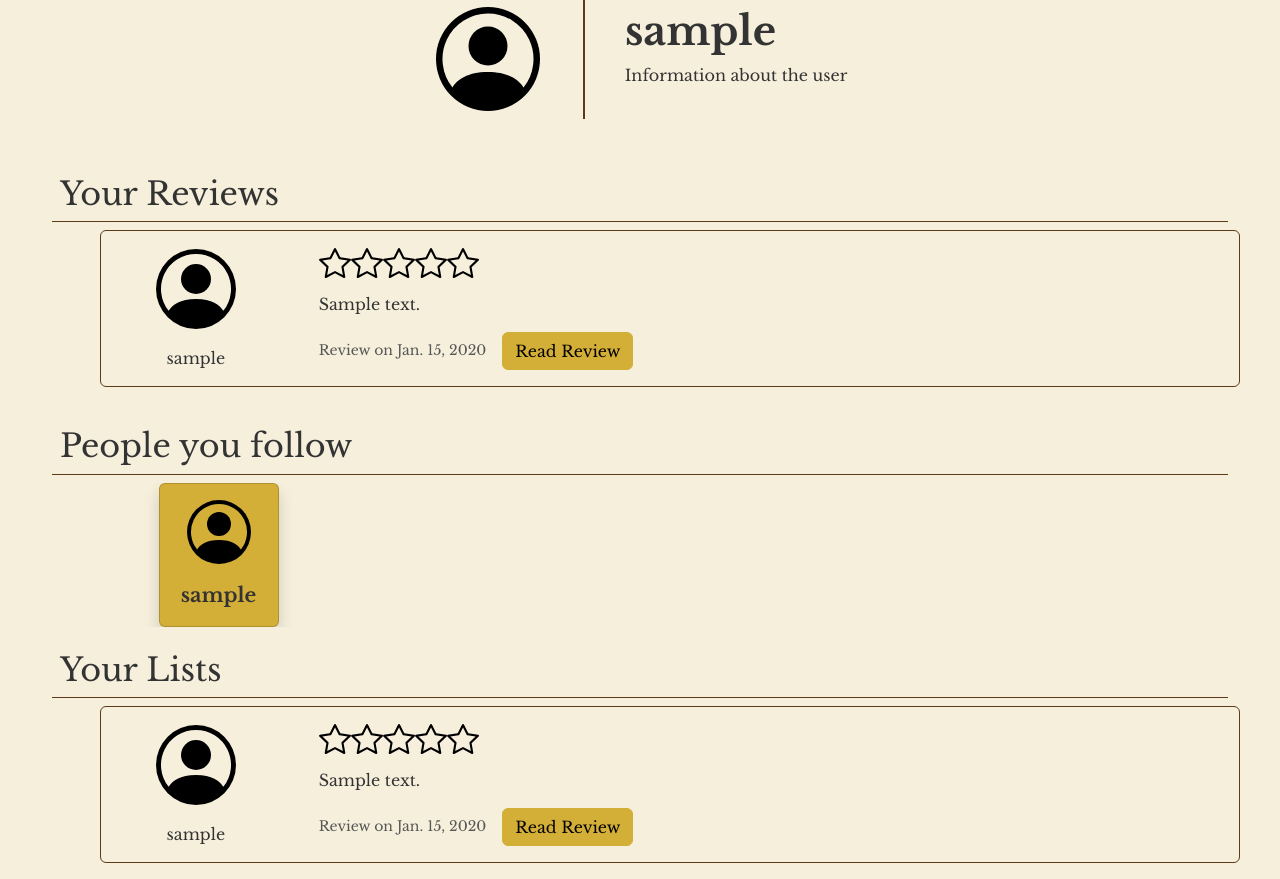
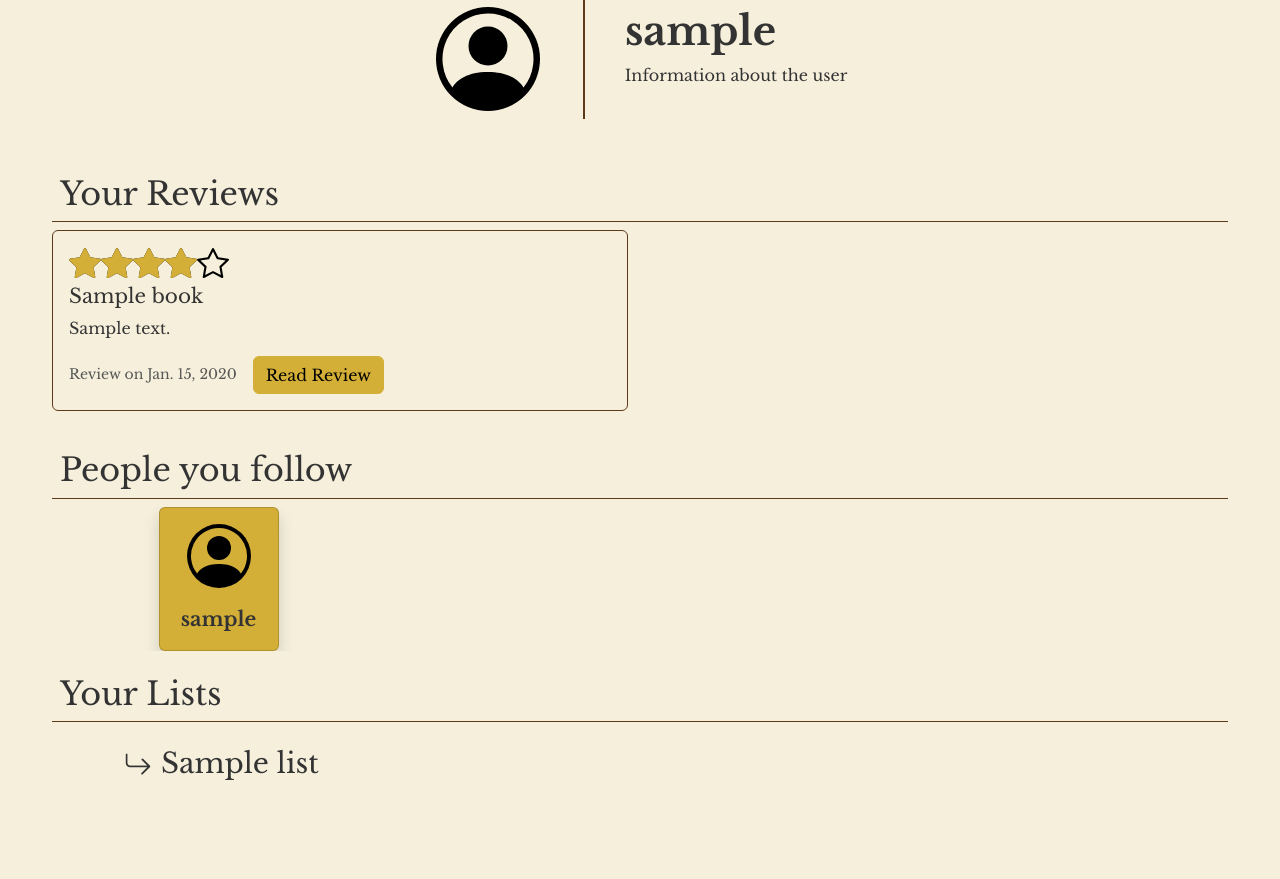
Before and after one commit to SinanErbezci/cs50w_final, a Django app: page /profile in a window 1280 px wide. Shown: the part 130-1009 px from the top of the page. After the commit the page ends 910 px from the top, so only its background shows below. Run offline with Django 5.2, Linux system fonts and the light colour scheme; a user stored in the database is signed in; tables that the repository leaves empty hold one stand-in row (values such as "Sample post"); some libraries are stand-ins or nearby versions.

Commit message:
close to finish

```diff
--- /dev/null
+++ b/bookclub/library/static/library/profile.js
@@ -0,0 +1,96 @@
+const starRatings = document.querySelectorAll('.rating-star i');
+const ratingInput = document.querySelector('.rating-star input');
+const submitBtn = document.getElementById('review-submit');
+const feedbackForm = document.querySelector('.form-feedback');
+const reviewForm = document.getElementById('review-form');
+
+// Modal review elements
+const readReviewBtns = document.querySelectorAll('#read-review');
+const reviewWriter = document.querySelector("#modal-username");
+const reviewText = document.querySelector("#reviewmodal-text");
+const reviewStar = document.querySelector("#modal-star");
+// Modal list element
+const listBtns = document.querySelectorAll("#list-button");
+const listName = document.querySelector("#listModalLabel");
+const listBody = document.querySelector("#list-content")
+var listBooks;
+
+
+document.addEventListener('DOMContentLoaded', () => {
+
+    // Star Rating
+    starRatings.forEach((item,index) => {
+        item.addEventListener('click', () => {
+            ratingInput.value = index + 1;
+            starRatings.forEach( i => {
+                i.classList.replace('bi-star-fill', 'bi-star')
+                i.classList.remove('active')
+            })
+            for( let i = 0; i < starRatings.length; i++) {
+                if (i <= index) {
+                    starRatings[i].classList.replace('bi-star', 'bi-star-fill');
+                    starRatings[i].classList.add('active')
+                }
+            }
+        })
+    });
+
+
+    readReviewBtns.forEach( (elem) => {
+        elem.addEventListener('click', (item) => {
+            reviewWriter.innerHTML = item.target.dataset.username;
+            reviewText.innerHTML = item.target.parentElement.previousElementSibling.innerHTML;
+            let rating = item.target.parentElement.previousElementSibling.previousElementSibling.querySelector(".star-inner").dataset.rating
+            ratingCheck(false, rating)
+        })
+    })
+
+    listBtns.forEach((elem) => {
+        elem.addEventListener('click', (item) => {
+            listName.innerHTML = item.target.innerHTML;
+            fillContent(item.target.parentElement.dataset.listid);
+        })
+    })
+
+    ratingCheck(true, null);
+
+});
+
+function ratingCheck(all, rate) {
+    if (all === true) {
+    let starsRatings = document.querySelectorAll('.star-inner');
+    starsRatings.forEach( (elem) => {
+        elem.style.width = `${Math.round(Number(elem.dataset.rating)*20)}%`
+    })}
+    else {
+        reviewStar.style.width = `${Math.round(Number(rate)*20)}%`;
+    }
+}
+
+function listContent(picSrc, bookId, bookName, authorId, authorName) {
+    return `
+    <div class="col d-flex align-items-strecth justify-content-center">
+<div class="card text-center mx-2 bg-primary shadow">
+<img class="card-img-top book-cover mx-auto" src="${picSrc}" alt="book cover">
+    <div class="d-flex card-body flex-column justify-content-end " style="max-width:200px;">
+        <div class="twoliner">
+            <a class="book-link fw-bolder fs-5 text-center" href="/browse/books/${bookId}">${bookName}</a>
+        </div>
+        <a href="/browse/authors/${authorId}" class="book-link text-center">${authorName}</a>
+    </div>
+</div>
+</div>
+    `
+}
+
+async function fillContent(listId){
+    const response = await fetch(`/listing?q=${listId}`)
+    const books = await response.json();
+    let content_begin = '<div class="row gx-2 gy-2 row-cols-1  row-cols-md-2 flex-nowrap">';
+    let contento = "";
+    for (const book of Object.values(books)) {
+        contento += listContent(book.pic_src, book.id, book.book_name, book.author_id, book.author_name)
+    }
+    let full_content = content_begin + contento + "</div>"
+    listBody.innerHTML = full_content;
+}
--- a/bookclub/library/templates/library/browse_book.html
+++ b/bookclub/library/templates/library/browse_book.html
@@ -19,7 +19,7 @@
                     {% if listed %}
                 <h2 class="book-title">{{book.title}}<button href="#" class="btn btn-primary ms-2" rel="popover" id="list-action" data-bs-toggle="popover" data-listid={{listid}}>Remove from List</button>
                     {% else %}
-                <h2 class="book-title">{{book.title}}<button href="#" class="btn btn-outline-primary ms-2" rel="popover" id="list-action" data-bs-toggle="popover" >Add your list</button></h2>
+                <h2 class="book-title">{{book.title}}<button href="#" class="btn btn-outline-primary ms-2" rel="popover" id="list-action" data-bs-toggle="popover" data-listid={{listid}}>Add your list</button></h2>
                     {% endif %}
                 {% else %}
                 <h2 class="book-title">{{book.title}}</h2>
--- a/bookclub/library/templates/library/profile.html
+++ b/bookclub/library/templates/library/profile.html
@@ -19,23 +19,18 @@
 
 <div class="container mt-5" style="max-width: 1200px;">
     <h2 class="ms border-bottom p-2">Your Reviews</h2>
+    <div class="row row-cols-2" >
     {% for review in reviews %}
-    <div class="row ms-5">
+        <div class="col">
         <div class="card mb-3 clickme border">
-            <div class="row flex-nowrap">
-            <div class="col-md-2 d-flex flex-column justify-content-center align-items-center ">
-                <img class="m-auto" src="{% static 'library/images/person.svg' %}" alt="profile" style="max-width:80px;">
-                <p class="mx-auto oneliner">{{review.user_id.username}}</p>
-            </div>
-            <div class="col-md-9">
+            <div class="col">
                 <div class="card-body">
                 <h5 class="card-title">
                     <div class="star-outer">
-                    <div class="star-inner" data-rating="{{review.rating}}"></div>
-                </div></h5>
+                    <div class="star-inner" data-rating="{{review.rating}}"></div></div>
+                    <a href="{% url 'book' review.book_id.id %}" class="ms-auto oneliner book-link">{{review.book_id.title}}</a></h5>
                 <p class="card-text twoliner">{{review.text}}</p>
                 <p class="card-text"><small class="text-muted">Review on {{review.date}}</small><button type="button" class="btn btn-primary ms-3" data-bs-toggle="modal" data-bs-target="#exampleModal" id="read-review" data-username="{{review.user_id.username}}">Read Review</button></p>
-                </div>
                 </div>
             </div>
             </div>
@@ -43,6 +38,7 @@
         {% empty %}
         <h5 class="text-center mt-3">No reviews yet.</h5>
         {% endfor %}
+    </div>
 </div>
 
 <div class="container mt-3" style="max-width: 1200px;">
@@ -69,31 +65,50 @@
 
 <div class="container mt-3" style="max-width: 1200px;">
     <h2 class="ms border-bottom p-2">Your Lists</h2>
-    {% for review in reviews %}
-    <div class="row ms-5">
-        <div class="card mb-3 clickme border">
-            <div class="row flex-nowrap">
-            <div class="col-md-2 d-flex flex-column justify-content-center align-items-center ">
-                <img class="m-auto" src="{% static 'library/images/person.svg' %}" alt="profile" style="max-width:80px;">
-                <p class="mx-auto oneliner">{{review.user_id.username}}</p>
+    <div class="row row-cols-4 ms-5 gx-5 gy-2 mt-3">
+    {% for list in lists %}
+        <div class="col">
+            <h3 class="" ><i class="bi bi-arrow-return-right"></i> <button class="btn p-0 m-o" data-bs-toggle="modal" data-bs-target="#listModal" data-listid="{{list.id}}" id="list-button" style="max-width: 180px;"><h3 class="oneliner">{{list.name}}</h3></button></h3>
         </div>
-            <div class="col-md-9">
-                <div class="card-body">
-                <h5 class="card-title">
+    {% empty %}
+    <h5 class="text-center mt-3">No lists yet.</h5>
+    {% endfor %}
+    </div>
+</div>
+<div class="modal fade" id="exampleModal" tabindex="-1" aria-labelledby="exampleModalLabel" aria-hidden="true">
+    <div class="modal-dialog modal-lg model-dialog-scrollable">
+      <div class="modal-content">
+        <div class="modal-header">
+            <img class="mx-3" src="{% static 'library/images/person.svg' %}" alt="profile" style="max-width:40px;">
+            <h3 class="modal-title fs-5" id="exampleModalLabel"><span id="modal-username"></span>'s Review</h3>
+          <button type="button" class="btn-close" data-bs-dismiss="modal" aria-label="Close"></button>
+        </div>
+        <div class="modal-body">
+            <div class="text-center mb-2">
             <div class="star-outer">
-                    <div class="star-inner" data-rating="{{review.rating}}"></div>
-                </div></h5>
-                <p class="card-text twoliner">{{review.text}}</p>
-                <p class="card-text"><small class="text-muted">Review on {{review.date}}</small><button type="button" class="btn btn-primary ms-3" data-bs-toggle="modal" data-bs-target="#exampleModal" id="read-review" data-username="{{review.user_id.username}}">Read Review</button></p>
+                <div class="star-inner" id="modal-star"></div></div></div>
+            <p id="reviewmodal-text"></p>
         </div>
       </div>
     </div>
 </div>
+
+<div class="modal fade" id="listModal" tabindex="-1" aria-labelledby="listModalLabel" aria-hidden="true">
+    <div class="modal-dialog modal-lg model-dialog-scrollable">
+      <div class="modal-content">
+        <div class="modal-header">
+            <h3 class="modal-title fs-3 my-0 ms-auto" id="listModalLabel"></h3>
+          <button type="button" class="btn-close" data-bs-dismiss="modal" aria-label="Close"></button>
         </div>
-    {% empty %}
-    <h5 class="text-center mt-3">No reviews yet.</h5>
-    {% endfor %}
+        <div class="modal-body" id="list-content" >
+
+        </div>
+      </div>
+    </div>
 </div>
 
+{% endblock %}
 
+{% block script %}
+<script src="{% static 'library/profile.js' %}" type="module"></script>
 {% endblock %}
--- a/bookclub/library/views.py
+++ b/bookclub/library/views.py
@@ -284,8 +284,8 @@ def profile(request):
         user = User.objects.get(pk=request.user.id)
         reviews = Review.objects.all().filter(user_id = user)
         followers = User_Followers.objects.all().filter(follower = user)
-        print(followers[0].following.id)
-        content = {"user": user, "reviews":reviews, "followers":followers}
+        lists = Lists.objects.all().filter(owner = user)
+        content = {"user": user, "reviews":reviews, "followers":followers, "lists":lists}
         return render(request, "library/profile.html",content)
     else:
         return redirect("index")
@@ -325,34 +325,33 @@ def user_profile(request,user_id):
 @login_required
 def listing(request):
     if request.method == "GET":
-        # give users list
-        output = {}
-        user_lists = Lists.objects.filter(owner__id = request.user.id)
-        if user_lists:
-            for item in user_lists:
-                output[item.id] = item.name
-        return JsonResponse(output)
+        if request.GET.get("q"):
+        # give books of a list
+            books = ListBooks.objects.all().filter(owner_list__id = int(request.GET.get("q")))
+            return JsonResponse([book.book.serialize() for book in books], safe=False)
+        else:
+        # give users all the list
+            output = {}
+            user_lists = Lists.objects.filter(owner__id = request.user.id)
+            if user_lists:
+                for item in user_lists:
+                    output[item.id] = item.name
+            return JsonResponse(output)
     elif request.method == "POST":
         if request.GET.get("q") == "create":
         # create new list and add the book to the list
             new_list = Lists.objects.create(owner_id=request.user.id, name=request.POST["list-name"])
             new_book_list = ListBooks.objects.create(owner_list = new_list, book_id=request.POST["book"])
         elif request.GET.get("q") == "add":
+        # add book to a list
             new_book_list = ListBooks.objects.create(owner_list_id = request.POST["list-id"], book_id = request.POST["book"])
             print(new_book_list)
+        elif request.GET.get("q") == "remove":
+        # remove from the list
+            remove_book_list = ListBooks.objects.filter(owner_list_id = request.POST["list"], book_id = request.POST["book"])
+            remove_book_list.delete()
 
         if "HTTP_REFERER" in request.META:
             return redirect(request.META["HTTP_REFERER"])
         else:
             return redirect("index")
-
-    # add the book to a list
-
-
-    # user_list = Lists.objects.filter(owner__id = request.user.id)
-    # output = {}
-    # if user_list:
-    #     for item in user_list:
-    #         books_list = ListBooks.objects.filter(owner_list=item)
-    #         for book in books_list:
-    #             output[book.book.id] = book.book.title
```
Also changed, not shown: bookclub/library/models.py (+9 -0 lines), bookclub/library/static/library/browse.js (+17 -8 lines). Lines whose indentation alone changed are shown as unchanged.
